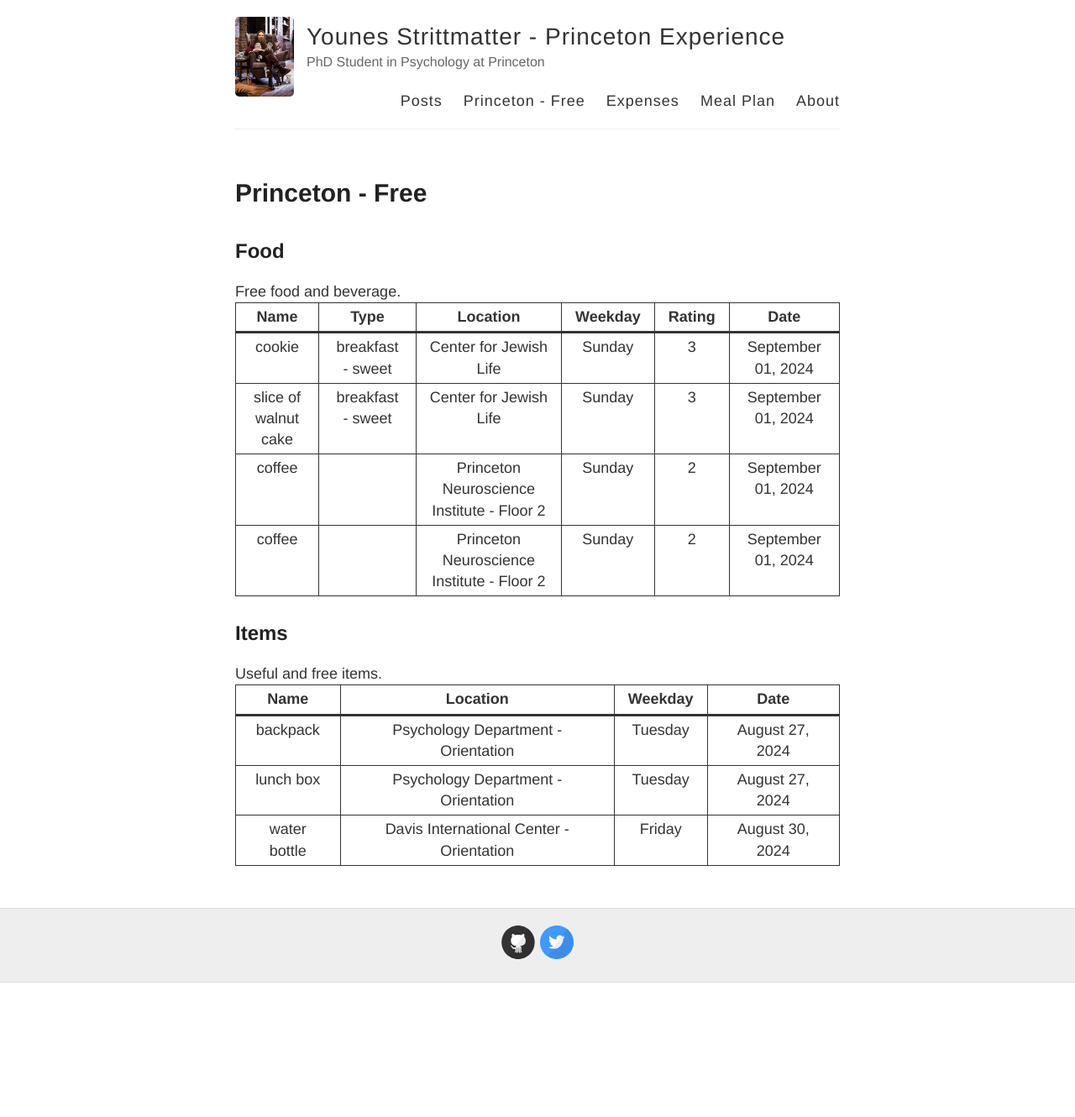
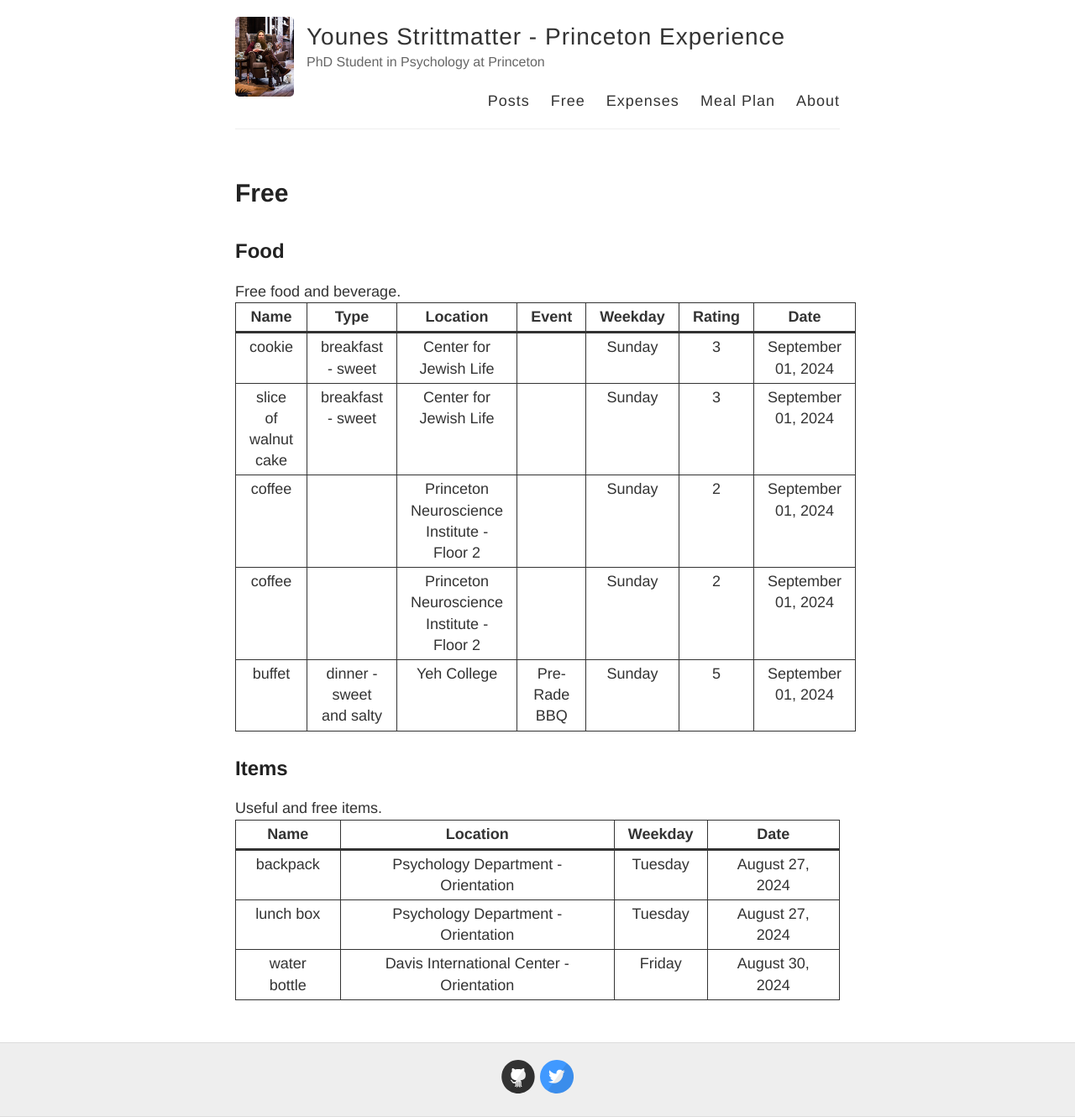
Before and after one commit to younesStrittmatter/princeton-experiment, a Jekyll site: the page built from free.html, in a window 1280 px wide. Shown: the whole page at 84% size. Built offline with Jekyll 4.4.1, drawn with Linux system fonts in a browser that asks for light colours; before the commit the page ends 1170 px from its top, so only the background shows below that.

Commit message:
initial commit

```diff
--- a/_data/additional-expenses.yml
+++ b/_data/additional-expenses.yml
@@ -13,3 +13,8 @@
 - name: laundry detergent
   location: amazon
   cost: $10.11
+  date: 2024-09-01
+- name: Drinks
+  location: Ivy Inn
+  cost: $10.00
+  date: 2024-09-01
--- a/_data/free-food.yml
+++ b/_data/free-food.yml
@@ -18,3 +18,10 @@
   location: Princeton Neuroscience Institute - Floor 2
   date: 2024-09-01
   rating: 2
+- name: buffet
+  time: dinner
+  type: sweet and salty
+  location: Yeh College
+  event: Pre-Rade BBQ
+  date: 2024-09-01
+  rating: 5
--- a/free.html
+++ b/free.html
@@ -1,6 +1,6 @@
 ---
 layout: page
-title: Princeton - Free
+title: Free
 permalink: /free/
 nav_order: 1
 ---
@@ -11,6 +11,7 @@ Free food and beverage.
         <th>Name</th>
         <th>Type</th>
         <th>Location</th>
+        <th>Event</th>
         <th>Weekday</th>
         <th>Rating</th>
         <th>Date</th>
@@ -20,6 +21,7 @@ Free food and beverage.
         <td>{{ food.name }}</td>
         <td>{{ food.time }} {% if food.type %} - {% endif %} {{ food.type }}</td>
         <td>{{ food.location }}</td>
+        <td>{{ food.event }}</td>
         <td>{{ food.date | date: "%A" }}</td>
         <td>{{ food.rating }}</td>
         <td>{{ food.date | date: "%B %d, %Y" }}</td>
```
Also changed, not shown: _posts/2024-09-01-First-Day.md (+1 -1 lines).
